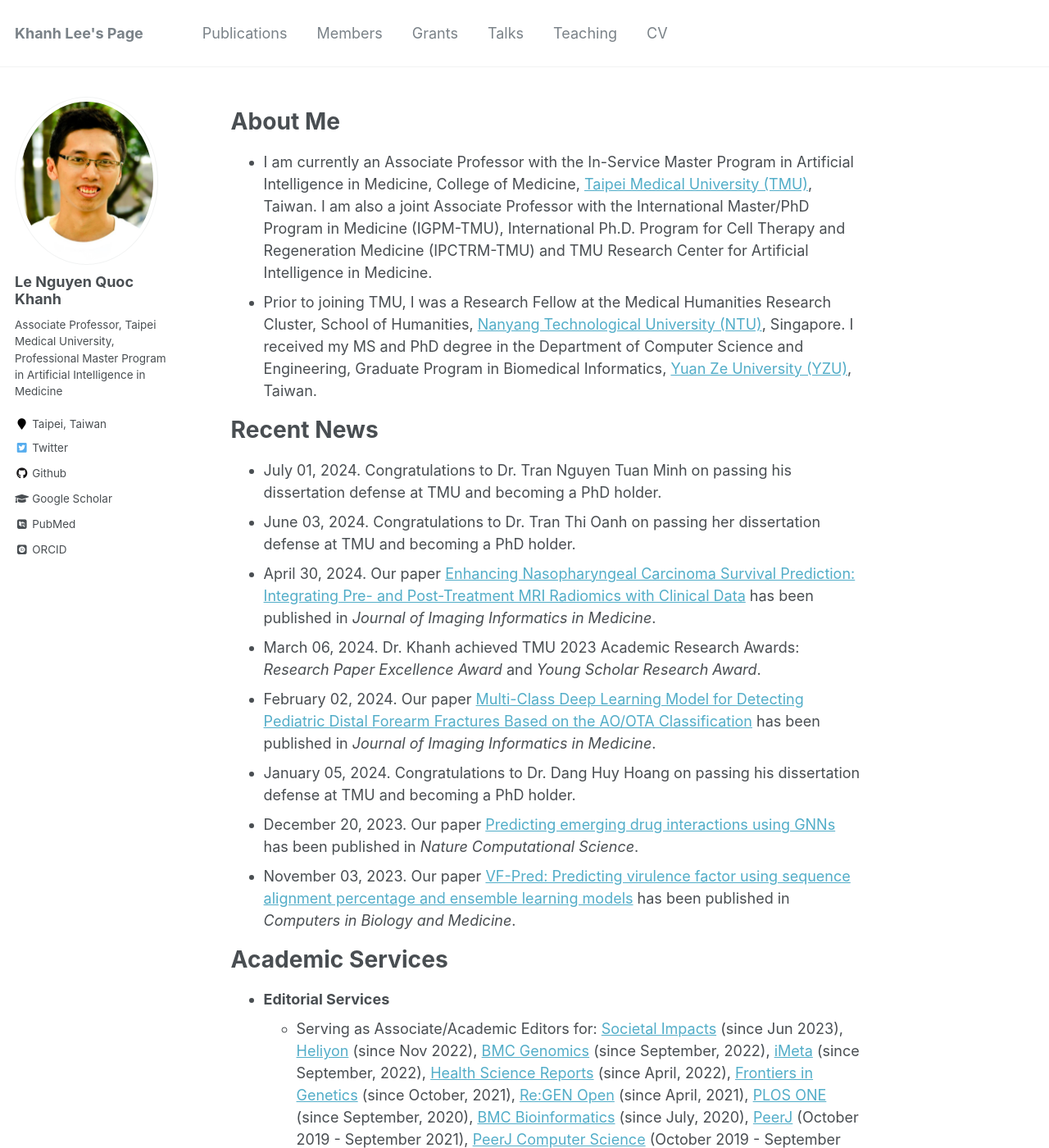
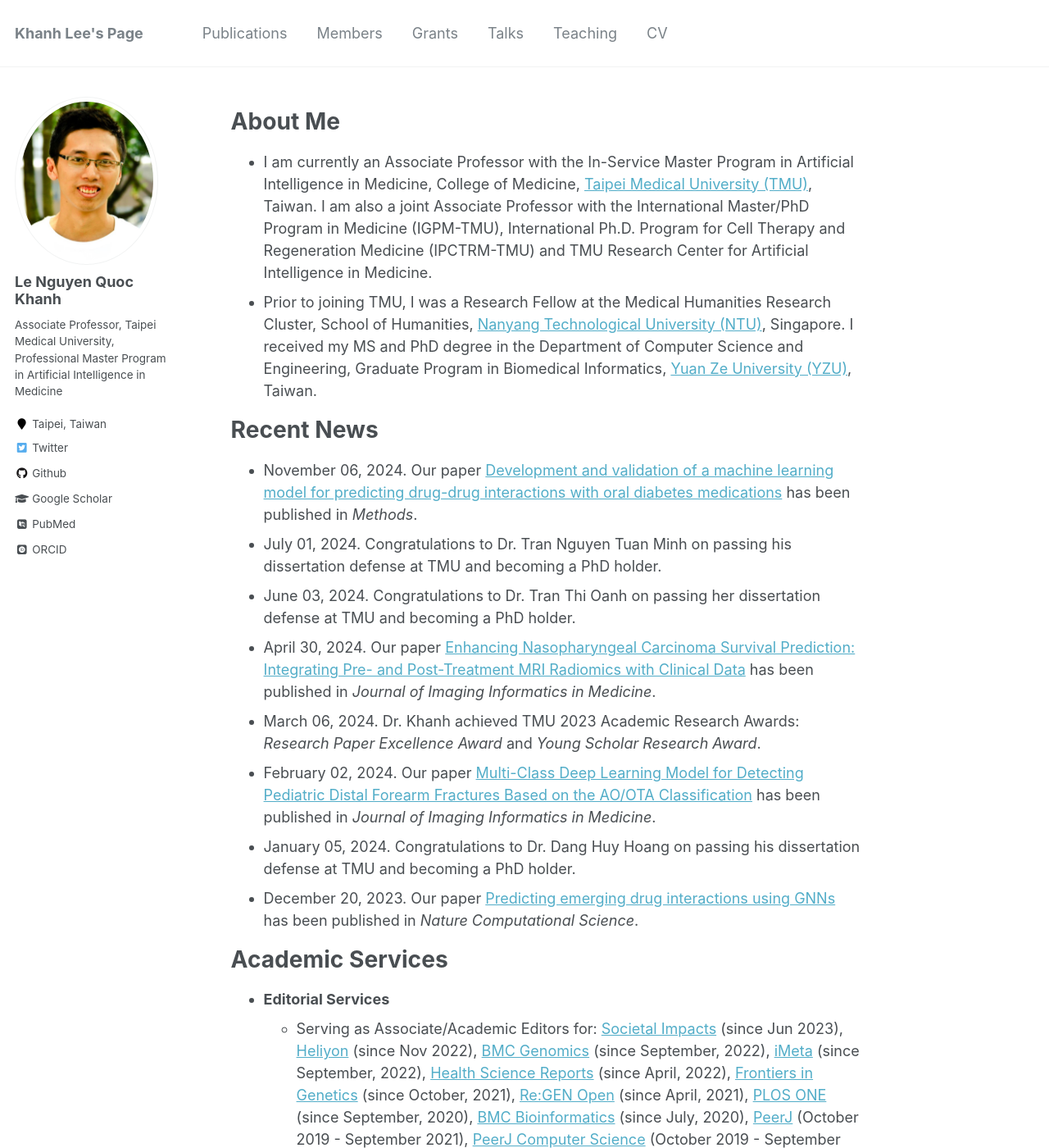
Before and after one commit to khanhlee/khanhlee.github.io, a Jekyll site: the page built from _pages/about.md, in a window 1280 px wide and 1400 px high. Shown: the whole window at 82% size. Built offline with Jekyll 4.4.1, drawn with Linux system fonts in a browser that asks for light colours; some web fonts are replaced.

Commit message:
Update about.md

```diff
--- a/_pages/about.md
+++ b/_pages/about.md
@@ -13,6 +13,7 @@ redirect_from:
 * Prior to joining TMU, I was a Research Fellow at the Medical Humanities Research Cluster, School of Humanities, [Nanyang Technological University (NTU)](http://www.ntu.edu.sg), Singapore. I received my MS and PhD degree in the Department of Computer Science and Engineering, Graduate Program in Biomedical Informatics, [Yuan Ze University (YZU)](https://www.yzu.edu.tw/), Taiwan.
 
 # Recent News
+* November 06, 2024. Our paper [Development and validation of a machine learning model for predicting drug-drug interactions with oral diabetes medications](https://doi.org/10.1016/j.ymeth.2024.10.012) has been published in <i>Methods</i>.
 * July 01, 2024. Congratulations to Dr. Tran Nguyen Tuan Minh on passing his dissertation defense at TMU and becoming a PhD holder.
 * June 03, 2024. Congratulations to Dr. Tran Thi Oanh on passing her dissertation defense at TMU and becoming a PhD holder.
 * April 30, 2024. Our paper [Enhancing Nasopharyngeal Carcinoma Survival Prediction: Integrating Pre- and Post-Treatment MRI Radiomics with Clinical Data](https://doi.org/10.1007/s10278-024-01109-7) has been published in <i>Journal of Imaging Informatics in Medicine</i>.
@@ -20,7 +21,6 @@ redirect_from:
 * February 02, 2024. Our paper [Multi-Class Deep Learning Model for Detecting Pediatric Distal Forearm Fractures Based on the AO/OTA Classification](https://doi.org/10.1007/s10278-024-00968-4) has been published in <i>Journal of Imaging Informatics in Medicine</i>.
 * January 05, 2024. Congratulations to Dr. Dang Huy Hoang on passing his dissertation defense at TMU and becoming a PhD holder.
 * December 20, 2023. Our paper [Predicting emerging drug interactions using GNNs](https://www.nature.com/articles/s43588-023-00555-7) has been published in <i>Nature Computational Science</i>.
-* November 03, 2023. Our paper [VF-Pred: Predicting virulence factor using sequence alignment percentage and ensemble learning models](https://doi.org/10.1016/j.compbiomed.2023.107662) has been published in <i>Computers in Biology and Medicine</i>.
 
 # Academic Services
 * <b>Editorial Services</b>
```
